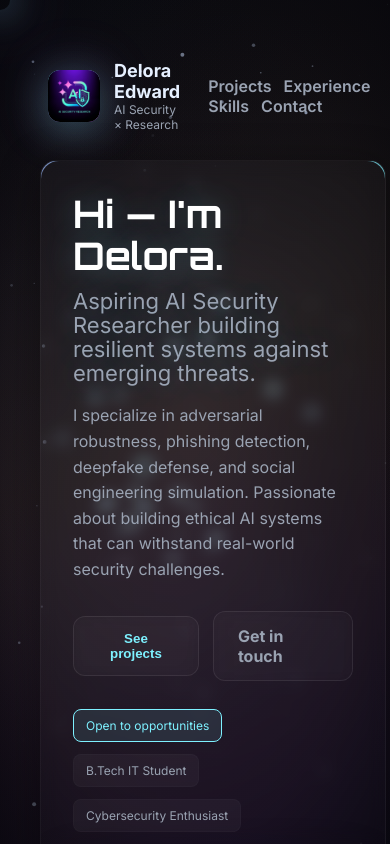
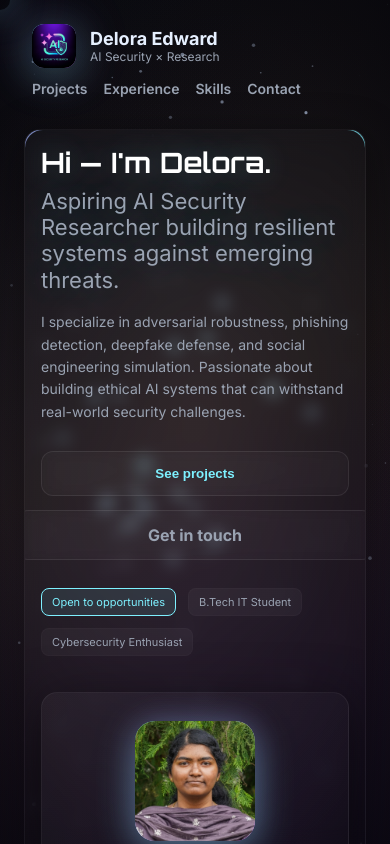
Before and after one commit to DarkOrange77/Delora-Portfolio, a plain HTML site: page index.html in a window 390 px wide. Drawn offline with Linux system fonts and the light colour scheme.

Commit message:
Update index.html

```diff
--- a/index.html
+++ b/index.html
@@ -99,13 +99,38 @@
 
     .cursor{position:fixed;top:0;left:0;width:20px;height:20px;border-radius:50%;pointer-events:none;z-index:9999;transform:translate(-50%,-50%);mix-blend-mode:screen;transition:width 0.3s ease, height 0.3s ease}
 
-    @media (max-width:920px){
-      .hero{grid-template-columns:1fr;padding:32px}
-      .wrap{margin:40px 20px;padding:20px;gap:28px}
-      .hero-left h1{font-size:38px}
-      .profile-card{animation:none}
-      nav{display:flex;flex-wrap:wrap}
-      nav a{margin-left:12px}
+   @media (max-width:920px){
+      .hero{grid-template-columns:1fr;padding:24px}
+      .wrap{margin:20px 16px;padding:16px;gap:24px;max-width:100%}
+      .hero-left h1{font-size:32px}
+      .profile-card{animation:none;width:100%;box-sizing:border-box}
+      .avatar{width:120px;height:120px;font-size:40px}
+      nav{display:flex;flex-wrap:wrap;justify-content:flex-start}
+      nav a{margin-left:0;margin-right:20px;margin-bottom:8px}
+      header{flex-direction:column;align-items:flex-start;gap:12px}
+      .projects-grid{grid-template-columns:1fr}
+      .section{padding:20px}
+      .exp-header{flex-direction:column;gap:4px}
+      .cta{flex-direction:column;width:100%}
+      .cta .btn{width:100%;text-align:center}
+      input, textarea{font-size:16px}
+    }
+
+    @media (max-width:480px){
+      .wrap{margin:12px 12px;padding:12px}
+      .hero{padding:20px}
+      .hero-left h1{font-size:28px;line-height:1.2}
+      .hero-left h1 span{font-size:18px;margin-top:8px}
+      .sub{font-size:14px}
+      .section{padding:16px}
+      .section h3{font-size:24px;margin-bottom:16px}
+      .mark{width:44px;height:44px;font-size:18px}
+      .logo div:first-of-type{font-size:16px}
+      .logo div:last-of-type{font-size:11px}
+      nav a{font-size:14px;margin-right:16px}
+      .project, .exp-item{padding:16px}
+      .tags{gap:6px}
+      .tag{padding:6px 10px;font-size:11px}
     }
 
     a:focus,button:focus{outline:2px solid rgba(126,241,255,0.4);outline-offset:4px}
```
